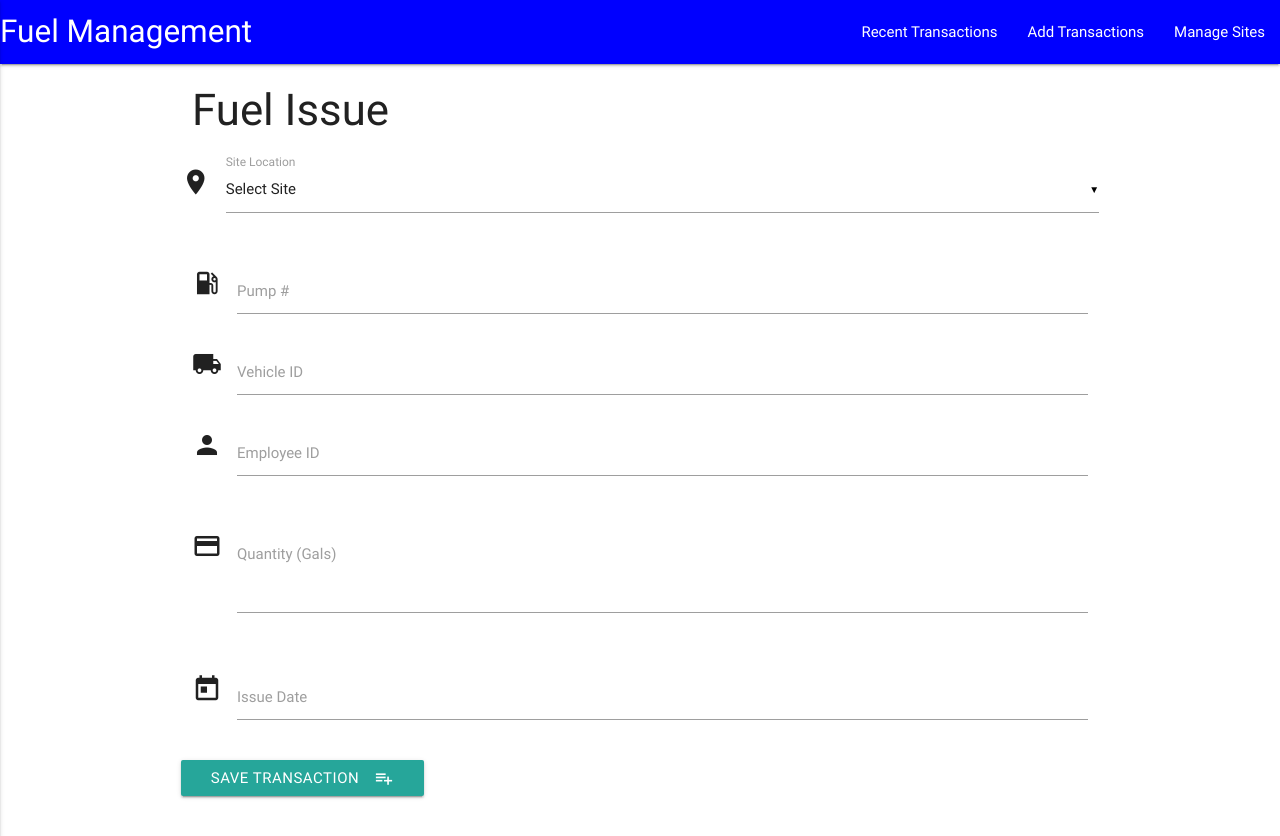
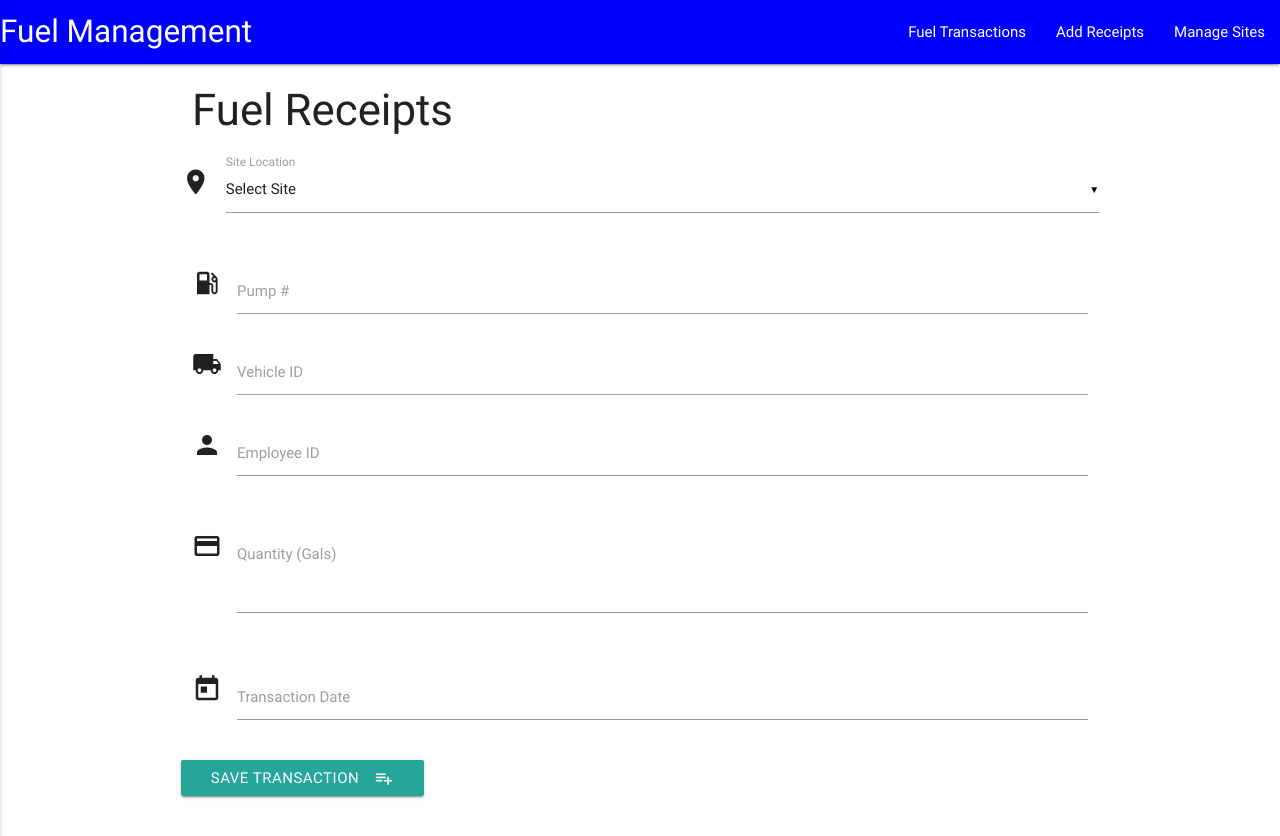
Before and after one commit to navegantemx/fuel-transactions-management, a Flask app: page /add_receipt in a window 1280 px wide. Run offline with Flask 2, Linux system fonts and the light colour scheme; data that the repository does not hold is empty; some libraries are stand-ins or nearby versions.

Commit message:
Add Readme.md

```diff
--- a/templates/addreceipt.html
+++ b/templates/addreceipt.html
@@ -1,5 +1,5 @@
 {% extends 'base.html' %} {% block content %}
-<h3>Fuel Issue</h3>
+<h3>Fuel Receipts</h3>
 <div class="row">
     <form action="{{ url_for('insert_receipt') }}" method="POST"  class="col s12">
         <div class="row">
@@ -42,7 +42,7 @@
             <div class="input-field col s12" id="matfix">
                 <i class="material-icons prefix">today</i>
                 <input id="issue_date" name="issue_date" type="text" class="datepicker">
-                <label for="icon_prefix">Issue Date</label>
+                <label for="icon_prefix">Transaction Date</label>
             </div>
         </div>
 
--- a/templates/base.html
+++ b/templates/base.html
@@ -14,8 +14,8 @@
                 <a href="{{url_for('get_receipts')}}" class="brand-logo">Fuel Management</a>
                 <a href="#" data-activates="mobile-demo" class="button-collapse"><i class="material-icons">menu</i></a>
                 <ul id="nav-mobile" class="right hide-on-med-and-down">
-                    <li><a href="{{url_for('get_receipts')}}">Recent Transactions</a></li>
-                    <li><a href="{{url_for('add_receipt')}}">Add Transactions</a></li>
+                    <li><a href="{{url_for('get_receipts')}}">Fuel Transactions</a></li>
+                    <li><a href="{{url_for('add_receipt')}}">Add Receipts</a></li>
                     <li><a href="{{url_for('get_sites')}}">Manage Sites</a></li>
                 </ul>
                 <ul class="side-nav" id="mobile-demo">
--- a/templates/sites.html
+++ b/templates/sites.html
@@ -2,7 +2,7 @@
 
 <div class="row">
 
-    <h3>Sites</h3>
+    <h3>Fueling Sites</h3>
     <ul class="collapsible" data-collapsible="accordion">
         {% for site in sites %}
         <li>
```
Also changed, not shown: README.md.
